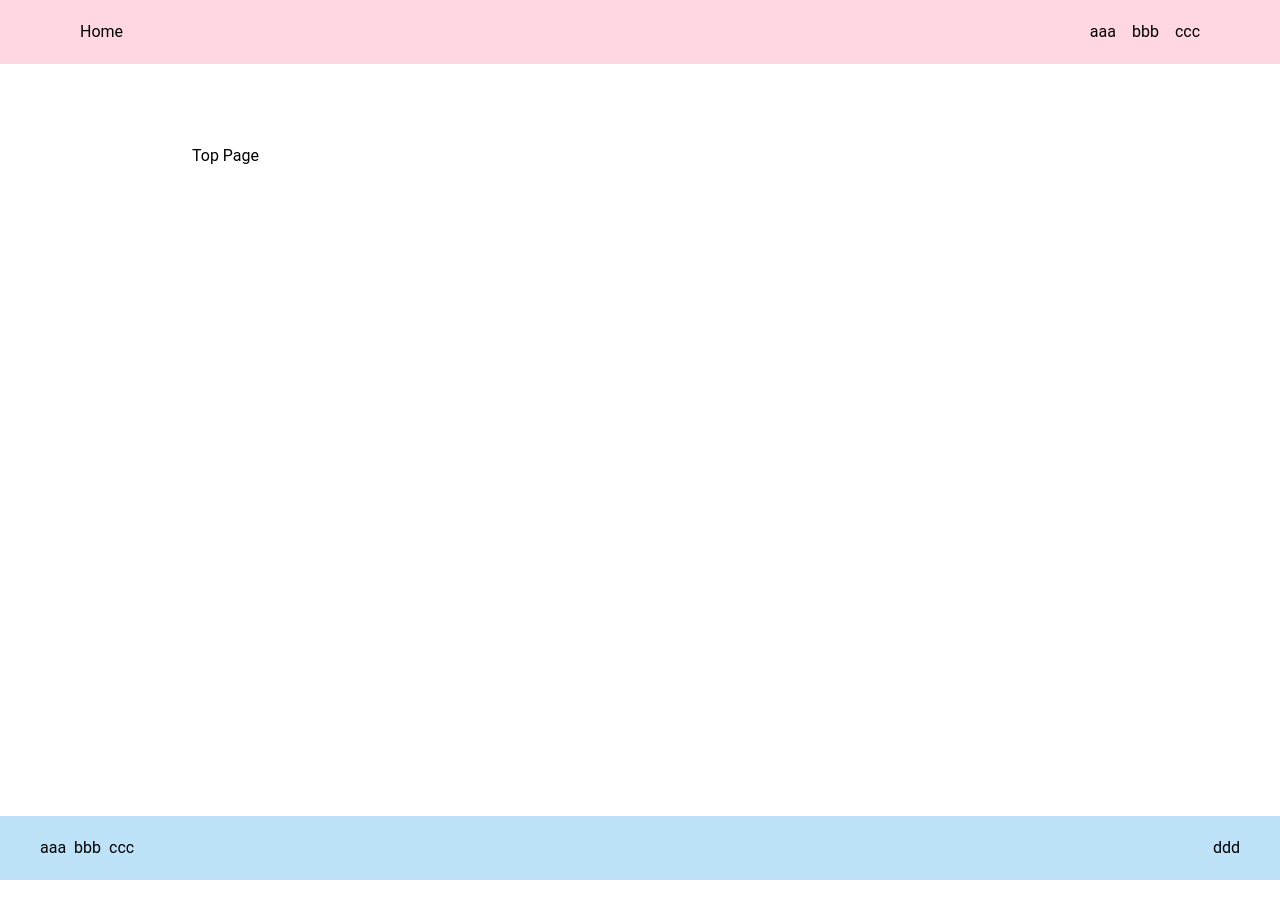
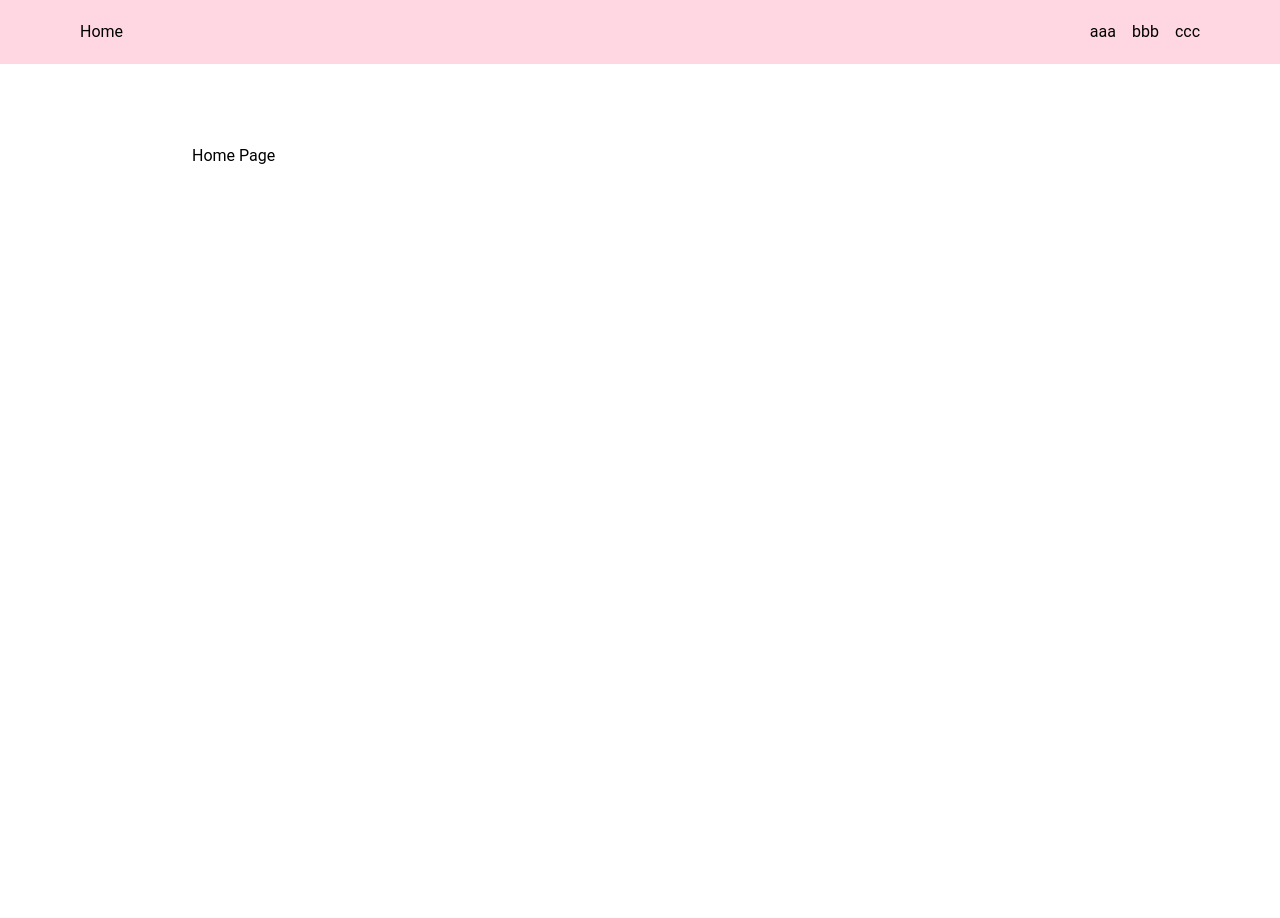
Before and after one commit to Motonosuke/yarn-features-architect-tailwind-kit, a Next.js app: page / in a window 1280 px wide. Shown: the top 918 px of the page. Before the commit the page ends 880 px from the top, so only its background shows below. Built offline with nearby package versions, Linux system fonts and the light colour scheme.

Commit message:
update:dir

```diff
--- a/src/features/posts/api/get-post.ts
+++ b/src/features/posts/api/get-post.ts
@@ -7,6 +7,7 @@ import { axios } from 'libs/axios';
  * Postsを取得
  * @returns
  */
+
 export const useFetchPosts = () => {
   return useSWR(`https://jsonplaceholder.typicode.com/posts`, (url: string) => getPosts(url), {
     suspense: false,
--- /dev/null
+++ b/src/page-components/home/index.ts
@@ -0,0 +1 @@
+export { HomePage } from './page';
--- /dev/null
+++ b/src/page-components/home/page.tsx
@@ -0,0 +1,7 @@
+import { FC } from 'react';
+
+import { Box } from 'components/chakra-parts/Layout';
+
+export const HomePage: FC = () => {
+  return <Box>Home Page</Box>;
+};
--- a/src/pages/index.tsx
+++ b/src/pages/index.tsx
@@ -1,16 +1,11 @@
-import type { CustomNextPage } from 'next';
+import { CustomNextPage } from 'next';
 
-import { MainLayout } from 'components/Layout';
-import { Box } from 'components/chakra-parts/Layout/Box';
-import { Text } from 'components/chakra-parts/Typography';
+import { TopLayout } from 'components/Layout';
+import { HomePage } from 'page-components/home';
 
-const Home: CustomNextPage = () => {
-  return (
-    <Box>
-      <Text>Top Page</Text>
-    </Box>
-  );
+const Home: CustomNextPage = (props) => {
+  return <HomePage {...props} />;
 };
 
-Home.getLayout = MainLayout;
+Home.getLayout = TopLayout;
 export default Home;
```
Also changed, not shown: src/pages/post/index.tsx (deleted, +0 -17 lines).
